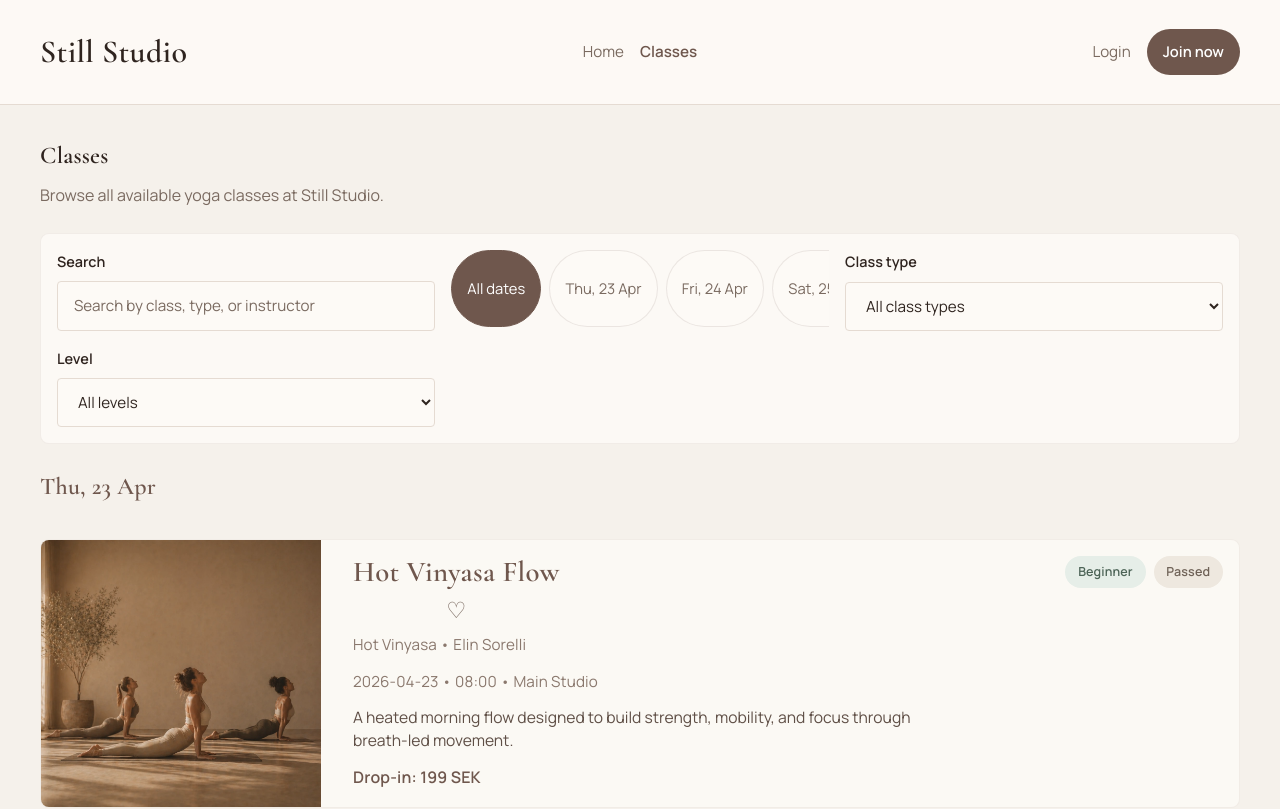
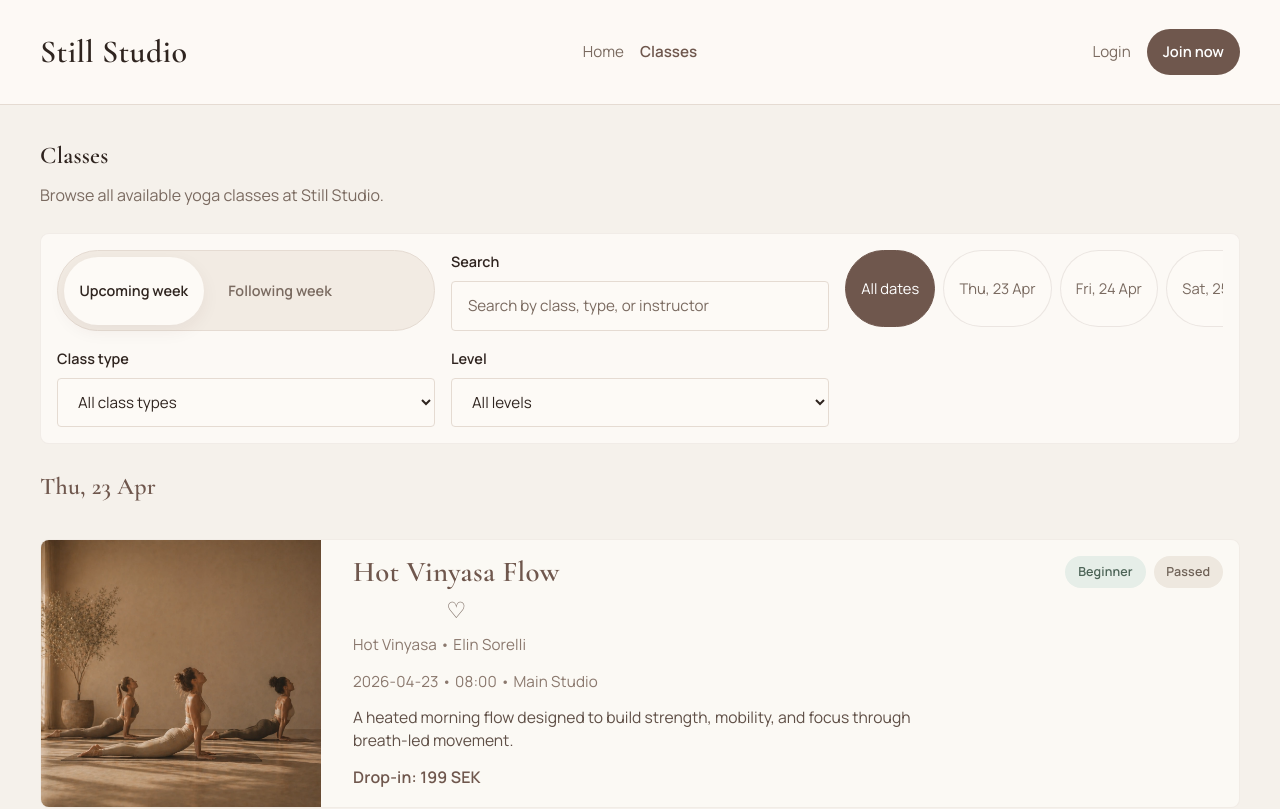
Before and after one commit to JennAnd/yoga-booking-platform, a React (Vite) app: page /classes in a window 1280 px wide. Shown: the top 809 px of the page. Built offline with nearby package versions, Linux system fonts and the light colour scheme.

Commit message:
feat: add schedule period navigation

```diff
--- a/src/index.css
+++ b/src/index.css
@@ -722,6 +722,42 @@ a {
   box-shadow: none;
 }
 
+.classes-page__period-tabs {
+  display: inline-flex;
+  gap: var(--space-2);
+  padding: 0.35rem;
+  border: 1px solid var(--color-border);
+  border-radius: 999px;
+  background-color: var(--color-surface-muted);
+}
+
+.classes-page__period-tab {
+  border: none;
+  border-radius: 999px;
+  background-color: transparent;
+  color: var(--color-text-muted);
+  cursor: pointer;
+  font: inherit;
+  font-size: 0.9rem;
+  font-weight: 600;
+  padding: 0.65rem 1rem;
+  transition:
+    background-color 0.2s ease,
+    color 0.2s ease,
+    transform 0.2s ease;
+}
+
+.classes-page__period-tab:hover,
+.classes-page__period-tab:focus-visible {
+  color: var(--color-text);
+}
+
+.classes-page__period-tab--active {
+  background-color: var(--color-surface);
+  color: var(--color-text);
+  box-shadow: var(--shadow-sm);
+}
+
 .classes-page__date-tabs {
   display: flex;
   gap: var(--space-2);
--- a/src/pages/Classes.jsx
+++ b/src/pages/Classes.jsx
@@ -19,17 +19,34 @@ function Classes() {
     date: "all",
   });
 
-  const classDates = useMemo(() => {
+  // Tracks which schedule period is selected: 0 = upcoming week, 1 = following week
+  const [selectedPeriod, setSelectedPeriod] = useState(0);
+
+  // Creates a sorted list of all unique class dates
+  const allClassDates = useMemo(() => {
     return [...new Set(classes.map((yogaClass) => yogaClass.date))].sort();
   }, []);
+
+  // Shows 7 dates at a time based on the selected schedule period
+  const periodDates = useMemo(() => {
+    const startIndex = selectedPeriod * 7;
+    const endIndex = startIndex + 7;
+
+    return allClassDates.slice(startIndex, endIndex);
+  }, [allClassDates, selectedPeriod]);
 
   const filteredClasses = useMemo(() => {
     const filteredBySearchTypeAndLevel = filterClasses(classes, filters);
 
+    // Keeps only the classes that belong to the selected schedule period
+    const filteredByPeriod = filteredBySearchTypeAndLevel.filter((yogaClass) =>
+      periodDates.includes(yogaClass.date),
+    );
+
     const filteredByDate =
       filters.date === "all"
-        ? filteredBySearchTypeAndLevel
-        : filteredBySearchTypeAndLevel.filter(
+        ? filteredByPeriod
+        : filteredByPeriod.filter(
             (yogaClass) => yogaClass.date === filters.date,
           );
 
@@ -44,7 +61,7 @@ function Classes() {
 
       return firstDate - secondDate;
     });
-  }, [filters]);
+  }, [filters, periodDates]);
 
   const groupedClasses = filteredClasses.reduce((groups, yogaClass) => {
     const date = yogaClass.date;
@@ -75,6 +92,42 @@ function Classes() {
       </div>
 
       <div className="classes-page__filters">
+        <div
+          className="classes-page__period-tabs"
+          aria-label="Choose schedule period"
+        >
+          <button
+            type="button"
+            className={`classes-page__period-tab ${
+              selectedPeriod === 0 ? "classes-page__period-tab--active" : ""
+            }`}
+            onClick={() => {
+              setSelectedPeriod(0);
+              setFilters((currentFilters) => ({
+                ...currentFilters,
+                date: "all",
+              }));
+            }}
+          >
+            Upcoming week
+          </button>
+
+          <button
+            type="button"
+            className={`classes-page__period-tab ${
+              selectedPeriod === 1 ? "classes-page__period-tab--active" : ""
+            }`}
+            onClick={() => {
+              setSelectedPeriod(1);
+              setFilters((currentFilters) => ({
+                ...currentFilters,
+                date: "all",
+              }));
+            }}
+          >
+            Following week
+          </button>
+        </div>
         <Input
           id="search"
           name="search"
@@ -103,7 +156,7 @@ function Classes() {
             All dates
           </button>
 
-          {classDates.map((date) => (
+          {periodDates.map((date) => (
             <button
               key={date}
               type="button"
```
